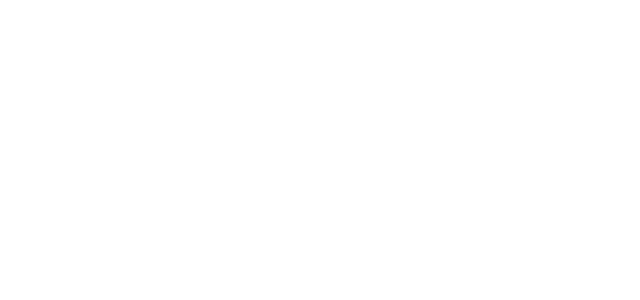
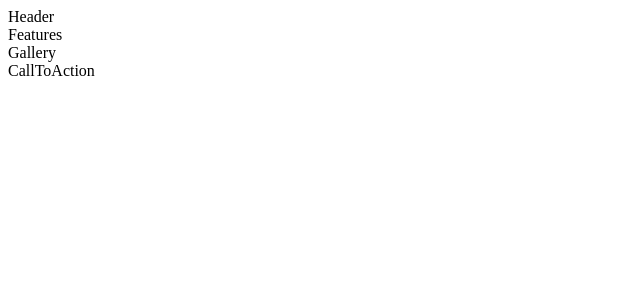
Before and after one commit to DeepHiwase/ui-hackathon, a React (Vite) app: page / in a window 1280 px wide. Shown: the top 300 px of the page, without its empty margins (0-640 px from the left). Built offline with nearby package versions, Linux system fonts and the light colour scheme.

Commit message:
Create sections

```diff
--- a/src/App.jsx
+++ b/src/App.jsx
@@ -1,5 +1,17 @@
+import { CallToAction } from "./sections/Call-To-Action";
+import { Features } from "./sections/Features";
+import { Gallery } from "./sections/Gallery";
+import { Header } from "./sections/Header";
+
 function App() {
-  return null;
+  return (
+    <div>
+      <Header />
+      <Features />
+      <Gallery />
+      <CallToAction />
+    </div>
+  );
 }
 
 export default App;
--- /dev/null
+++ b/src/components/Button.jsx
@@ -0,0 +1,3 @@
+export const Button = () => {
+  return <div>Button</div>;
+};
--- /dev/null
+++ b/src/components/Hero.jsx
@@ -0,0 +1,3 @@
+export const Hero = () => {
+  return <div>Hero</div>;
+};
--- /dev/null
+++ b/src/components/NavBar.jsx
@@ -0,0 +1,3 @@
+export const NavBar = () => {
+  return <div>NavBar</div>;
+};
--- /dev/null
+++ b/src/sections/Call-To-Action.jsx
@@ -0,0 +1,3 @@
+export const CallToAction = () => {
+  return <div>CallToAction</div>;
+};
--- /dev/null
+++ b/src/sections/Features.jsx
@@ -0,0 +1,3 @@
+export const Features = () => {
+  return <div>Features</div>;
+};
--- /dev/null
+++ b/src/sections/Gallery.jsx
@@ -0,0 +1,3 @@
+export const Gallery = () => {
+  return <div>Gallery</div>;
+};
--- /dev/null
+++ b/src/sections/Header.jsx
@@ -0,0 +1,3 @@
+export const Header = () => {
+  return <div>Header</div>;
+};
```
